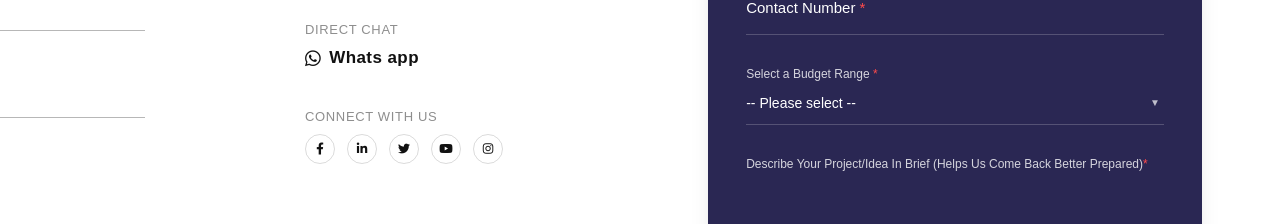
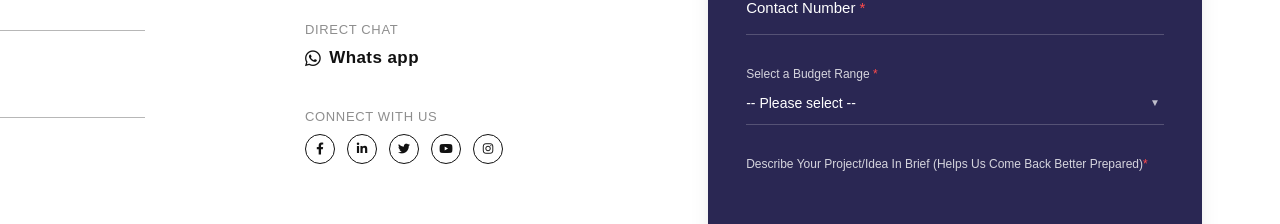
Before and after one commit to PrietyGoyal24/design-dot, a Next.js app: page / in a window 1280 px wide. Shown: the part 9015-9239 px from the top of the page. Built offline with nearby package versions, Linux system fonts and the light colour scheme; a web font is replaced by a local one.

Commit message:
style: set connect social link outline borders to solid black

```diff
--- a/components/Footer.tsx
+++ b/components/Footer.tsx
@@ -144,19 +144,19 @@ export default function Footer() {
                   Connect with us
                 </span>
                 <div className="flex gap-[12px] text-[#111111]">
-                  <a href="#" className="w-[30px] h-[30px] border border-[#111]/15 rounded-full flex items-center justify-center hover:bg-slate-100 hover:border-black transition-colors" aria-label="Facebook">
+                  <a href="#" className="w-[30px] h-[30px] border border-[#111] rounded-full flex items-center justify-center hover:bg-slate-100 hover:border-black transition-colors" aria-label="Facebook">
                     <i className="fab fa-facebook-f text-[12px]" />
                   </a>
-                  <a href="#" className="w-[30px] h-[30px] border border-[#111]/15 rounded-full flex items-center justify-center hover:bg-slate-100 hover:border-black transition-colors" aria-label="LinkedIn">
+                  <a href="#" className="w-[30px] h-[30px] border border-[#111] rounded-full flex items-center justify-center hover:bg-slate-100 hover:border-black transition-colors" aria-label="LinkedIn">
                     <i className="fab fa-linkedin-in text-[12px]" />
                   </a>
-                  <a href="#" className="w-[30px] h-[30px] border border-[#111]/15 rounded-full flex items-center justify-center hover:bg-slate-100 hover:border-black transition-colors" aria-label="Twitter">
+                  <a href="#" className="w-[30px] h-[30px] border border-[#111] rounded-full flex items-center justify-center hover:bg-slate-100 hover:border-black transition-colors" aria-label="Twitter">
                     <i className="fab fa-twitter text-[12px]" />
                   </a>
-                  <a href="#" className="w-[30px] h-[30px] border border-[#111]/15 rounded-full flex items-center justify-center hover:bg-slate-100 hover:border-black transition-colors" aria-label="YouTube">
+                  <a href="#" className="w-[30px] h-[30px] border border-[#111] rounded-full flex items-center justify-center hover:bg-slate-100 hover:border-black transition-colors" aria-label="YouTube">
                     <i className="fab fa-youtube text-[12px]" />
                   </a>
-                  <a href="#" className="w-[30px] h-[30px] border border-[#111]/15 rounded-full flex items-center justify-center hover:bg-slate-100 hover:border-black transition-colors" aria-label="Instagram">
+                  <a href="#" className="w-[30px] h-[30px] border border-[#111] rounded-full flex items-center justify-center hover:bg-slate-100 hover:border-black transition-colors" aria-label="Instagram">
                     <i className="fab fa-instagram text-[12px]" />
                   </a>
                 </div>
```
